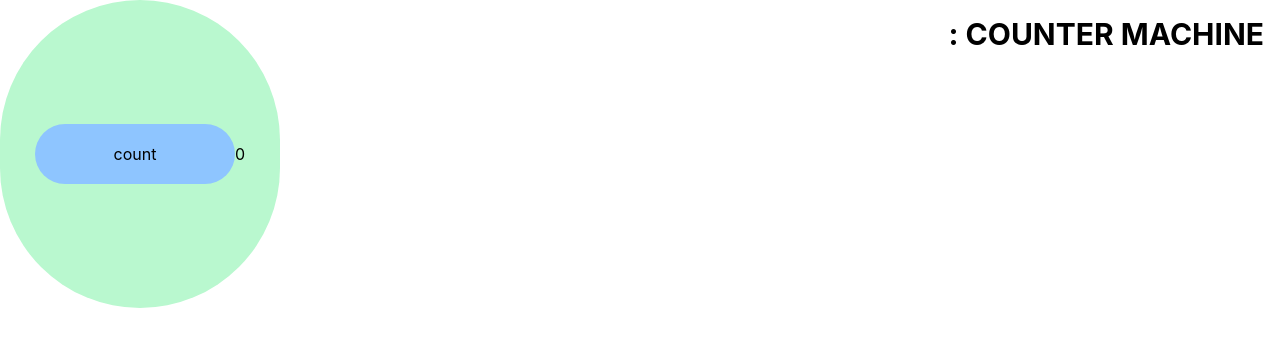
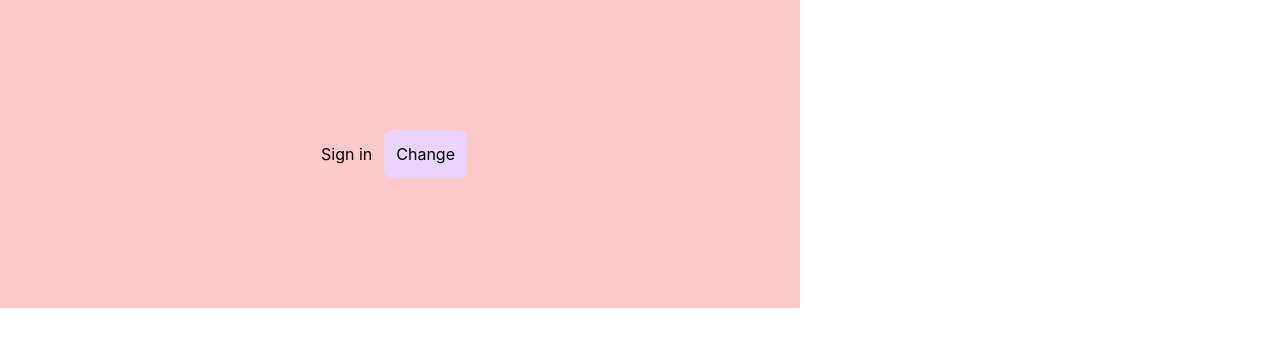
Before and after one commit to masoomeh-gozali/my-react-app, a React (Vite) app: page / in a window 1280 px wide. Shown: the top 346 px of the page. Built offline with nearby package versions, Linux system fonts and the light colour scheme.

Commit message:
exercise 7 completed

```diff
--- a/src/App.jsx
+++ b/src/App.jsx
@@ -1,6 +1,7 @@
 import TamrinFive from "./TamrinFive";
 import TamrinFour from "./TamrinFour";
 import TamrinOne from "./TamrinOne";
+import TamrinSevenIsLogin from "./TamrinSeven";
 import TamrinSixCount from "./TamrinSix";
 import TamrinThree from "./TamrinThree";
 import TamrinTwo from "./TamrinTwo";
@@ -14,7 +15,8 @@ export default function App() {
     {/* <TamrinThree/>  */}
     {/* <TamrinFour/>  */}
     {/* <TamrinFive/>  */}
-    <TamrinSixCount/>
+    {/* <TamrinSixCount/>  */}
+    <TamrinSevenIsLogin/>
 
     </>
   );
--- /dev/null
+++ b/src/TamrinSeven.jsx
@@ -0,0 +1,18 @@
+import { useState } from "react";
+
+export default function TamrinSevenIsLogin() {
+    let [isLogin, setIsLogin] =useState(false);
+    return (
+        <div className="bg-red-200 r items-center flex justify-center w-200 h-77 text-center ">
+            {isLogin? <h2> Welcome </h2> :  <h2>Sign in </h2>}
+            <br/>
+            <button onClick={() => setIsLogin(!isLogin) }  className=" bg-purple-200 p-3 m-3 rounded-lg hover:bg-purple-300"> Change </button>
+        </div>
+    );
+}
+// تمرین هفتم :
+// نمایش شرطی
+// اگر کاربر لاگین بود خوش امدی وگرنه وارد شو نمایش بده
+// از useState , Boolean استفاده کردم
+// اول همینشکلی کد زدم بعد گفتم بهش دکمه و چند استایل css هم اضافه کنم
+// اخر سر میخواستم به یه بازی تبدیلش کنم که گفتم زیاد وقت تلف نکنم سر یه تمربن شاید اینطوری بهتر باشه
```
Also changed, not shown: src/TamrinSix.jsx (+10 -1 lines).
